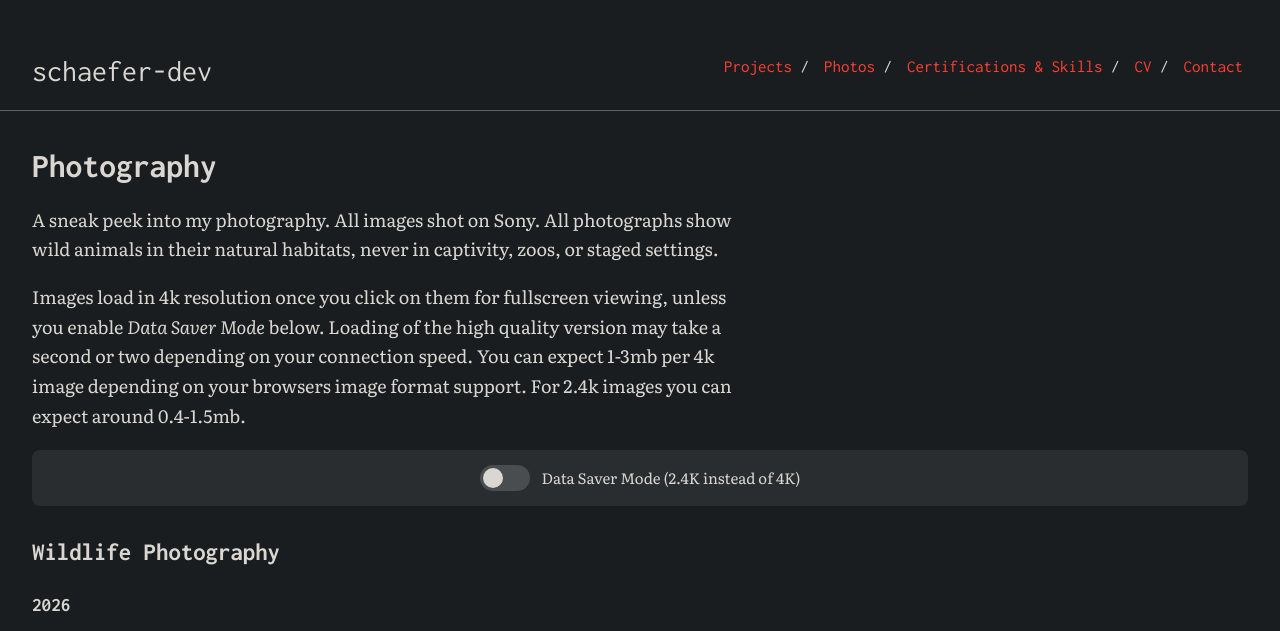
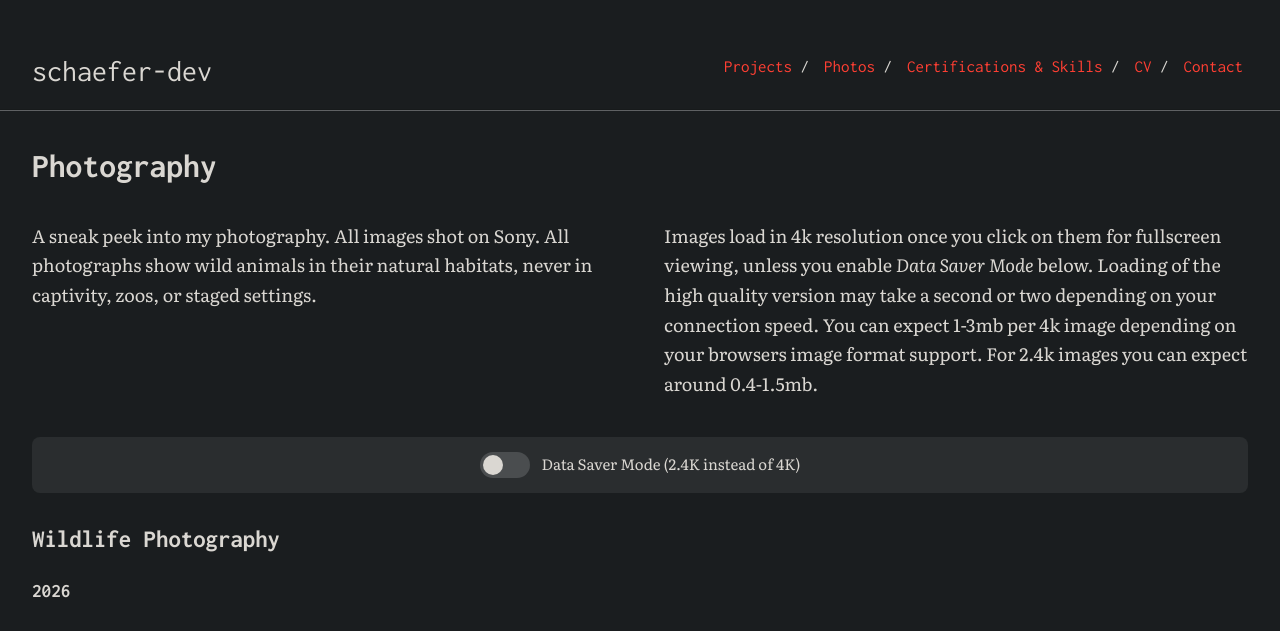
Before and after one commit to schaefer-dev/schaefer-dev.github.io, a Jekyll site: the page built from photos.md, in a window 1280 px wide. Shown: the top 631 px of the page. Built offline with Jekyll 4.4.1, drawn with Linux system fonts in a browser that asks for light colours.

Commit message:
Fixed photography page text layout

```diff
--- a/css/main.scss
+++ b/css/main.scss
@@ -11,6 +11,17 @@
 body:has(.photo-gallery) .container {
     max-width: 95%;
     width: 100%;
+}
+
+/* Intro text spans the full gallery width as two columns,
+   so lines stay readable on wide screens */
+.content .photo-intro {
+    display: grid;
+    grid-template-columns: repeat(2, minmax(0, 1fr));
+    gap: 0 48px;
+}
+.content .photo-intro p {
+    max-width: none;
 }
 
 /* Data Saver Toggle */
@@ -379,6 +390,10 @@ body:has(.photo-gallery) .container {
 }
 
 @media (max-width: 650px) {
+    .content .photo-intro {
+        grid-template-columns: 1fr;
+    }
+
     .photo-gallery {
         grid-template-columns: 1fr;
         gap: 15px;
--- a/photos.md
+++ b/photos.md
@@ -7,9 +7,10 @@ show_copyright: true
 
 # Photography
 
-A sneak peek into my photography. All images shot on Sony. All photographs show wild animals in their natural habitats, never in captivity, zoos, or staged settings.
-
-Images load in 4k resolution once you click on them for fullscreen viewing, unless you enable *Data Saver Mode* below. Loading of the high quality version may take a second or two depending on your connection speed. You can expect 1-3mb per 4k image depending on your browsers image format support. For 2.4k images you can expect around 0.4-1.5mb.
+<div class="photo-intro">
+  <p>A sneak peek into my photography. All images shot on Sony. All photographs show wild animals in their natural habitats, never in captivity, zoos, or staged settings.</p>
+  <p>Images load in 4k resolution once you click on them for fullscreen viewing, unless you enable <em>Data Saver Mode</em> below. Loading of the high quality version may take a second or two depending on your connection speed. You can expect 1-3mb per 4k image depending on your browsers image format support. For 2.4k images you can expect around 0.4-1.5mb.</p>
+</div>
 
 <div class="data-saver-container">
   <label class="data-saver-toggle">
```
